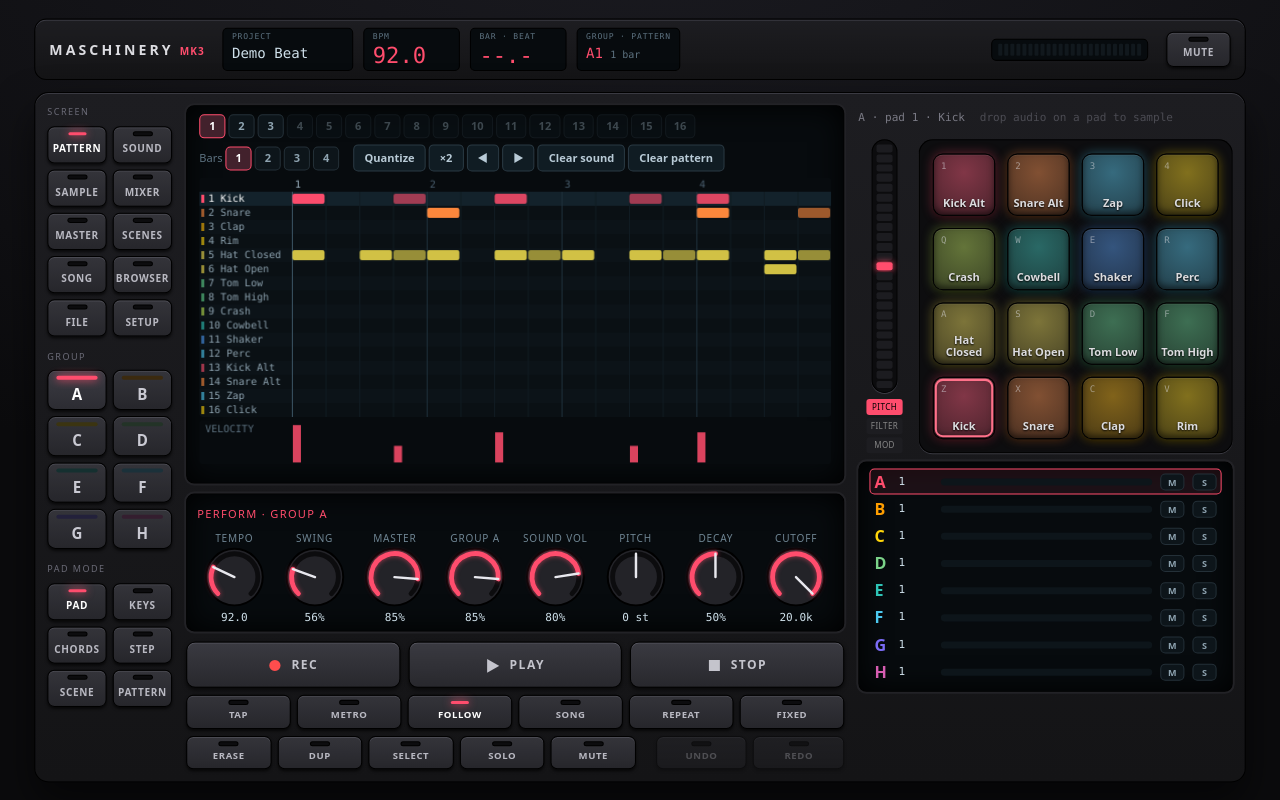
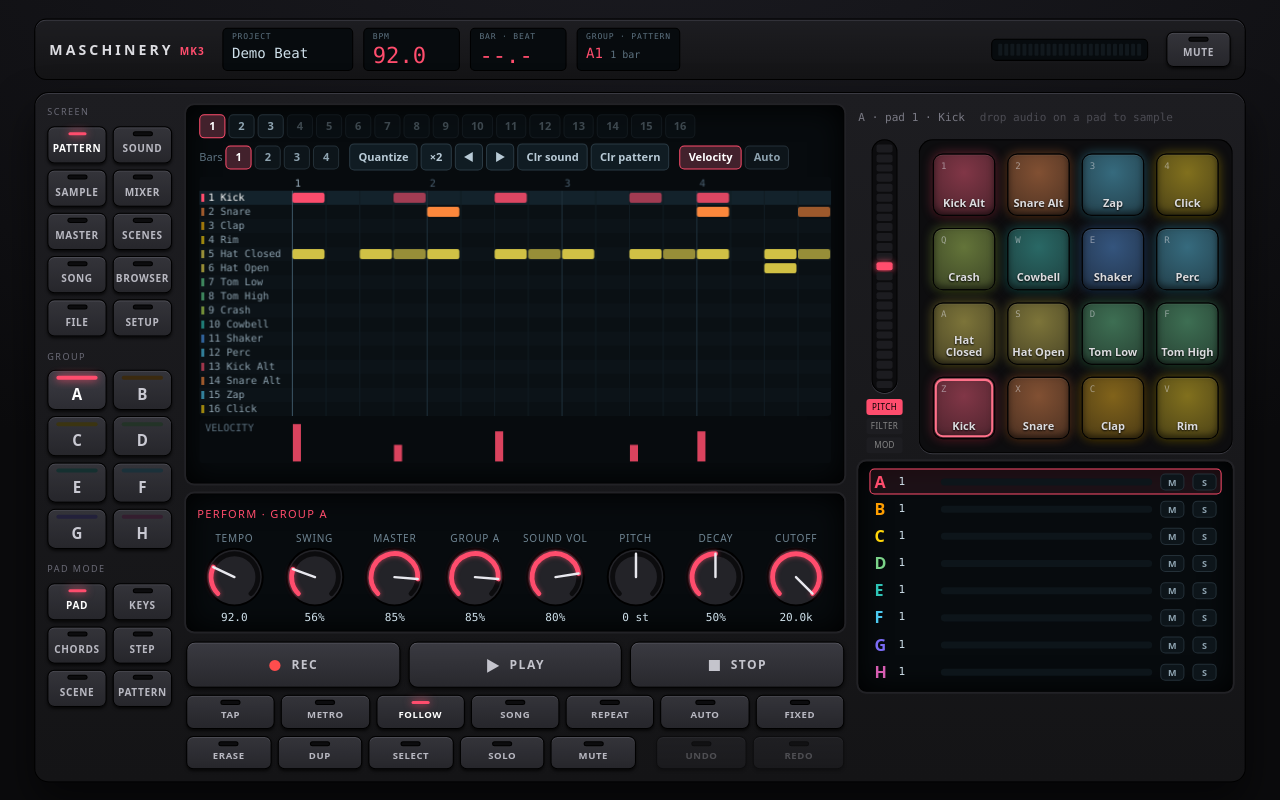
Before and after one commit to tintamarre/maschinery, a Vue app: page / in a window 1280 px wide. Built offline with nearby package versions, Linux system fonts and the light colour scheme.

Commit message:
feat: automation recording (Auto Write) with lane view, playback and bounce support

```diff
--- a/src/components/Transport.vue
+++ b/src/components/Transport.vue
@@ -19,6 +19,7 @@
       <HwButton label="Follow" :on="settings.follow" @click="settings.follow = !settings.follow" />
       <HwButton label="Song" :on="ui.songMode" title="Play the arranger instead of the current patterns" @click="ui.songMode = !ui.songMode" />
       <HwButton label="Repeat" :on="ui.noteRepeat" title="B" @click="setNoteRepeat(!ui.noteRepeat)" />
+      <HwButton label="Auto" :on="ui.autoWrite" title="Auto Write: record knob moves into the pattern while playing" @click="ui.autoWrite = !ui.autoWrite" />
       <HwButton label="Fixed" :on="ui.fixedVel" title="G · fixed velocity" @click="ui.fixedVel = !ui.fixedVel" />
     </div>
     <div class="row">
--- a/src/core/bounce.ts
+++ b/src/core/bounce.ts
@@ -31,6 +31,18 @@
     setGroupPattern: (g, idx) => { project.groups[g]!.pattern = idx },
     addEvent: () => {},
     eraseAt: () => {},
+    applyAuto: (g, target, value, time) => {
+      const grp = project.groups[g]!
+      if (target.startsWith('g.')) {
+        ;(grp as unknown as Record<string, number>)[target.slice(2)] = value
+        engine.refreshGroup(g, time)
+      } else {
+        const dot = target.indexOf('.')
+        const si = Number(target.slice(1, dot))
+        ;(grp.sounds[si]!.params as unknown as Record<string, number>)[target.slice(dot + 1)] = value
+        engine.refreshSound(g, si, time)
+      }
+    },
   })
   seq.runOffline(bars * BAR, opts.song && project.song.length > 0)
   const buf = await ctx.startRendering()
--- a/src/core/engine.ts
+++ b/src/core/engine.ts
@@ -202,10 +202,10 @@
     return clamp((60 / p.tempo) * div.beats, 0.01, 3.9)
   }
 
-  refreshGroup(g: number): void {
+  refreshGroup(g: number, at?: number): void {
     const grp = this.getProject().groups[g]!
     const bus = this.buses[g]!
-    const t = this.ctx.currentTime
+    const t = at ?? this.ctx.currentTime
     bus.input.gain.setTargetAtTime(this.groupAudible(g) ? grp.volume : 0, t, 0.01)
     bus.pan.pan.setTargetAtTime(grp.pan, t, 0.01)
     bus.sendRev.gain.setTargetAtTime(grp.reverb, t, 0.01)
@@ -231,11 +231,11 @@
     return this.groupAudible(g) && !snd.mute && (!anySolo || snd.solo)
   }
 
-  refreshSound(g: number, s: number): void {
+  refreshSound(g: number, s: number, at?: number): void {
     const strip = this.strips.get(g * 16 + s)
     if (!strip) return
     const p = this.getProject().groups[g]!.sounds[s]!.params
-    const t = this.ctx.currentTime
+    const t = at ?? this.ctx.currentTime
     strip.filter.frequency.setTargetAtTime(Math.min(20 * Math.pow(1000, p.cutoff), this.ctx.sampleRate / 2 - 100), t, 0.01)
     strip.filter.Q.setTargetAtTime(0.5 + p.reso * 14, t, 0.01)
     strip.shaper.curve = driveCurve(p.drive)
--- a/src/core/pattern.ts
+++ b/src/core/pattern.ts
@@ -1,8 +1,8 @@
 import { BAR, STEP } from './constants'
-import type { NoteEvent, Pattern } from './types'
+import type { AutoLane, NoteEvent, Pattern } from './types'
 
 export function newPattern(bars = 1): Pattern {
-  return { bars, events: [], rev: 0 }
+  return { bars, events: [], auto: [], rev: 0 }
 }
 
 export function touch(p: Pattern): void {
@@ -45,18 +45,22 @@
 
 export function clearPattern(p: Pattern): void {
   p.events = []
+  p.auto = []
   touch(p)
 }
 
 export function setBars(p: Pattern, bars: number): void {
   p.bars = bars
   p.events = p.events.filter((e) => e.t < bars * BAR)
+  for (const lane of p.auto) lane.points = lane.points.filter((pt) => pt.t < bars * BAR)
+  p.auto = p.auto.filter((l) => l.points.length > 0)
   touch(p)
 }
 
 export function copyPatternInto(src: Pattern, dst: Pattern): void {
   dst.bars = src.bars
   dst.events = src.events.map((e) => ({ ...e }))
+  dst.auto = (src.auto ?? []).map((l) => ({ target: l.target, points: l.points.map((pt) => ({ ...pt })) }))
   touch(dst)
 }
 
@@ -77,6 +81,7 @@
   const len = patternLength(p)
   const copy = p.events.map((e) => ({ ...e, t: e.t + len }))
   p.events.push(...copy)
+  for (const lane of p.auto) lane.points.push(...lane.points.map((pt) => ({ t: pt.t + len, v: pt.v })))
   p.bars = Math.min(4, p.bars * 2)
   touch(p)
 }
@@ -99,3 +104,49 @@
 export function sorted(p: Pattern): NoteEvent[] {
   return [...p.events].sort((a, b) => a.t - b.t)
 }
+
+// ---- automation -----------------------------------------------------------------
+
+/** linearly interpolated lane value at a tick, wrapping around the loop end; null for an empty lane */
+export function laneValueAt(lane: AutoLane, tick: number, len: number): number | null {
+  const pts = lane.points
+  if (!pts.length) return null
+  if (pts.length === 1) return pts[0]!.v
+  let prev: { t: number; v: number } | undefined
+  let next: { t: number; v: number } | undefined
+  for (const pt of pts) {
+    if (pt.t <= tick) prev = pt
+    else { next = pt; break }
+  }
+  const first = pts[0]!
+  const last = pts[pts.length - 1]!
+  const a = prev ?? { t: last.t - len, v: last.v }
+  const b = next ?? { t: first.t + len, v: first.v }
+  const span = b.t - a.t
+  if (span <= 0) return a.v
+  return a.v + ((b.v - a.v) * (tick - a.t)) / span
+}
+
+/** write a point; overwrites the points passed since the previous write so a take replaces the old curve */
+export function writeAutoPoint(p: Pattern, target: string, tick: number, value: number, prevTick: number | null): void {
+  let lane = p.auto.find((l) => l.target === target)
+  if (!lane) {
+    lane = { target, points: [] }
+    p.auto.push(lane)
+    lane = p.auto[p.auto.length - 1]!
+  }
+  if (prevTick !== null) {
+    const len = patternLength(p)
+    lane.points = lane.points.filter((pt) =>
+      prevTick <= tick ? !(pt.t > prevTick && pt.t <= tick) : !(pt.t > prevTick && pt.t < len) && !(pt.t >= 0 && pt.t <= tick),
+    )
+  }
+  lane.points.push({ t: tick, v: value })
+  lane.points.sort((x, y) => x.t - y.t)
+  touch(p)
+}
+
+export function removeLane(p: Pattern, target: string): void {
+  p.auto = p.auto.filter((l) => l.target !== target)
+  touch(p)
+}
--- a/src/core/project.ts
+++ b/src/core/project.ts
@@ -217,7 +217,7 @@
         }),
         patterns: Array.from({ length: NUM_PATTERNS }, (_, pi) => {
           const sp = sg.patterns?.[pi]
-          return sp ? { bars: sp.bars ?? 1, events: sp.events ?? [], rev: 0 } : newPattern(1)
+          return sp ? { bars: sp.bars ?? 1, events: sp.events ?? [], auto: sp.auto ?? [], rev: 0 } : newPattern(1)
         }),
       }
     }),
--- a/src/core/sequencer.ts
+++ b/src/core/sequencer.ts
@@ -1,5 +1,6 @@
 import { BAR, NUM_GROUPS, PPQ, REPEAT_RATES } from './constants'
 import type { AudioEngine } from './engine'
+import { laneValueAt } from './pattern'
 import type { NoteEvent, Pattern, Project, Settings } from './types'
 
 const LOOKAHEAD = 0.14
@@ -10,6 +11,7 @@
   setGroupPattern(g: number, idx: number): void
   addEvent(g: number, pattern: number, ev: NoteEvent): void
   eraseAt(g: number, s: number, tick: number): void
+  applyAuto?(g: number, target: string, value: number, time: number): void
   onSongIndex?(idx: number): void
 }
 
@@ -72,6 +74,7 @@
   eraseHeld = new Set<number>()
   stutter = 0
 
+  private lastAuto = new Map<string, number>()
   private running = false
   private nextTime = 0
   private worker: Worker | null = null
@@ -132,6 +135,7 @@
     this.recording = !!opts.record
     this.stopClock()
     this.pos.fill(0)
+    this.lastAuto.clear()
     this.ring.length = 0
     this.songIdx = -1
     this.songBarsLeft = 0
@@ -311,6 +315,17 @@
         if (Math.floor(s / 16) === g) this.hooks.eraseAt(g, s % 16, pos)
       }
 
+      if (pos % 4 === 0 && pat.auto?.length && this.hooks.applyAuto) {
+        for (const lane of pat.auto) {
+          const v = laneValueAt(lane, pos, len)
+          const key = g + lane.target
+          if (v !== null && this.lastAuto.get(key) !== v) {
+            this.lastAuto.set(key, v)
+            this.hooks.applyAuto(g, lane.target, v, time)
+          }
+        }
+      }
+
       const evs = this.eventsAt(pat, pos)
       if (evs) {
         const off = swingOffset(pos % 48, swingTicks) * sec
--- a/src/store.ts
+++ b/src/store.ts
@@ -8,7 +8,7 @@
 import { initMidi, setMidiChannel, setMidiInput, type MidiPort } from './core/midi'
 import {
   addEvent, clearPattern, clearSound, copyPatternInto, doublePattern, newPattern, quantizeEvents, removeEventsIn,
-  setBars, shiftEvents, toggleStep, touch,
+  removeLane, setBars, shiftEvents, toggleStep, touch, writeAutoPoint,
 } from './core/pattern'
 import {
   BASE_PARAMS, KITS, applyKit, cloneProject, createDemoProject, createProject, makeSound, migrate, type Kit,
@@ -19,7 +19,7 @@
 } from './core/samples'
 import { Sequencer } from './core/sequencer'
 import type { Voice } from './core/voices'
-import type { EngineId, KnobDef, NoteEvent, Project, Settings, SoundParams } from './core/types'
+import type { AutoLane, EngineId, KnobDef, NoteEvent, Project, Settings, SoundParams } from './core/types'
 
 export type PadMode = 'pad' | 'keyboard' | 'chords' | 'step' | 'scene' | 'pattern'
 export type ViewId = 'pattern' | 'sound' | 'sample' | 'mixer' | 'master' | 'scenes' | 'song' | 'browser' | 'file' | 'settings'
@@ -97,6 +97,8 @@
   busy: '',
   muted: false,
   snapArm: false,
+  autoWrite: false,
+  autoView: false,
   snap: new Array<number>(NUM_GROUPS).fill(-1),
 })
 
@@ -134,7 +136,7 @@
 let engine: AudioEngine | null = null
 let seq: Sequencer | null = null
 
-interface Snap { g: number; p: number; bars: number; events: NoteEvent[] }
+interface Snap { g: number; p: number; bars: number; events: NoteEvent[]; auto: AutoLane[] }
 const undoStack: Snap[] = []
 const redoStack: Snap[] = []
 let lastSnapKey = ''
@@ -142,7 +144,7 @@
 
 function takeSnap(g: number, p: number): Snap {
   const pat = project.groups[g]!.patterns[p]!
-  return { g, p, bars: pat.bars, events: pat.events.map((e) => ({ ...e })) }
+  return { g, p, bars: pat.bars, events: pat.events.map((e) => ({ ...e })), auto: pat.auto.map((l) => ({ target: l.target, points: l.points.map((pt) => ({ ...pt })) })) }
 }
 
 /** call before mutating a pattern; `coalesce` merges bursts (live recording) into one undo step */
@@ -166,6 +168,7 @@
   const pat = project.groups[s.g]!.patterns[s.p]!
   pat.bars = s.bars
   pat.events = s.events.map((e) => ({ ...e }))
+  pat.auto = s.auto.map((l) => ({ target: l.target, points: l.points.map((pt) => ({ ...pt })) }))
   touch(pat)
 }
 
@@ -201,6 +204,18 @@
     addEvent: (g, p, ev) => {
       snapshot(g, p, 2500)
       addEvent(project.groups[g]!.patterns[p]!, ev)
+    },
+    applyAuto: (g, target, value, time) => {
+      const grp = project.groups[g]!
+      if (target.startsWith('g.')) {
+        ;(grp as unknown as Record<string, number>)[target.slice(2)] = value
+        engine?.refreshGroup(g, time)
+      } else {
+        const dot = target.indexOf('.')
+        const si = Number(target.slice(1, dot))
+        ;(grp.sounds[si]!.params as unknown as Record<string, number>)[target.slice(dot + 1)] = value
+        engine?.refreshSound(g, si, time)
+      }
     },
     eraseAt: (g, s, tick) => {
       const pat = project.groups[g]!.patterns[project.groups[g]!.pattern]!
@@ -283,15 +298,47 @@
 // sound / group / mix actions
 // ---------------------------------------------------------------------------
 
+const lastAutoWrite = new Map<string, { tick: number; pattern: number }>()
+
+/** while Auto Write is armed and the sequencer is running, record the move into the group's current pattern */
+function writeAuto(g: number, target: string, value: number): void {
+  if (!ui.autoWrite || !seq || !seq.playing || seq.countInLeft > 0) return
+  const tick = seq.recordPosition(g, 0)
+  if (tick === null) return
+  const grp = project.groups[g]!
+  const key = g + target
+  const last = lastAutoWrite.get(key)
+  if (last && last.pattern === grp.pattern && tick === last.tick) return
+  snapshot(g, grp.pattern, 2500)
+  const sameTake = last && last.pattern === grp.pattern && Math.abs(tick - last.tick) < 48
+  writeAutoPoint(grp.patterns[grp.pattern]!, target, tick, value, sameTake ? last.tick : null)
+  lastAutoWrite.set(key, { tick, pattern: grp.pattern })
+}
+
+export function laneLabel(g: number, target: string): string {
+  if (target.startsWith('g.')) return `Group ${GROUP_NAMES[g]} · ${target.slice(2)}`
+  const dot = target.indexOf('.')
+  const si = Number(target.slice(1, dot))
+  const key = target.slice(dot + 1) as keyof SoundParams
+  return `${project.groups[g]!.sounds[si]?.name ?? si + 1} · ${PARAM_META[key]?.label ?? key}`
+}
+
+export function deleteLane(target: string): void {
+  snapshot()
+  removeLane(currentPattern.value, target)
+}
+
 export function setSoundParam<K extends keyof SoundParams>(g: number, s: number, key: K, value: SoundParams[K]): void {
   const snd = project.groups[g]!.sounds[s]!
   snd.params[key] = value
   engine?.refreshSound(g, s)
+  writeAuto(g, `s${s}.${key}`, value as number)
 }
 
 export function setGroupParam(g: number, key: 'volume' | 'pan' | 'reverb' | 'delay', value: number): void {
   project.groups[g]![key] = value
   engine?.refreshGroup(g)
+  writeAuto(g, `g.${key}`, value)
 }
 
 export function setMaster<K extends keyof Project['master']>(key: K, value: Project['master'][K]): void {
@@ -397,7 +444,7 @@
     const src = project.groups[ui.group]!
     const dst = project.groups[g]!
     dst.sounds = JSON.parse(JSON.stringify(src.sounds))
-    dst.patterns = src.patterns.map((p) => ({ bars: p.bars, rev: 0, events: p.events.map((e) => ({ ...e })) }))
+    dst.patterns = src.patterns.map((p) => ({ bars: p.bars, rev: 0, events: p.events.map((e) => ({ ...e })), auto: p.auto.map((l) => ({ target: l.target, points: l.points.map((pt) => ({ ...pt })) })) }))
     engine?.refreshMix()
     toast(`Group ${GROUP_NAMES[ui.group]} duplicated to ${GROUP_NAMES[g]}`)
     ui.duplicate = false
--- a/src/views/PatternView.vue
+++ b/src/views/PatternView.vue
@@ -4,7 +4,7 @@
 import { addEvent, removeEventsIn } from '../core/pattern'
 import { SUSTAINED } from '../core/voices'
 import {
-  clearCurrentPattern, clearCurrentSound, currentGroup, currentPattern, doubleCurrent, patternBars, playback, previewSound,
+  PARAM_META, clearCurrentPattern, clearCurrentSound, deleteLane, laneLabel, currentGroup, currentPattern, doubleCurrent, patternBars, playback, previewSound,
   quantTicks, quantizeCurrent, selectPattern, selectSound, setEventVelocity, settings, shiftCurrent, snapshot, ui,
 } from '../store'
 
@@ -107,6 +107,51 @@
   }
 }
 
+const LANE_COLORS = ['#4cc9f0', '#ffd60a', '#7bd389', '#ff8a3d', '#c77dff', '#ff4d6d']
+
+function laneRange(target: string): [number, number] {
+  if (target.startsWith('g.')) return target === 'g.pan' ? [-1, 1] : [0, 1]
+  const meta = PARAM_META[target.slice(target.indexOf('.') + 1) as keyof typeof PARAM_META]
+  return meta ? [meta.min, meta.max] : [0, 1]
+}
+
+function drawAuto(ctx: CanvasRenderingContext2D) {
+  const pat = currentPattern.value
+  const len = pat.bars * BAR
+  const gridW = width.value - LABEL_W
+  ctx.font = '9px ui-monospace, Menlo, monospace'
+  ctx.textBaseline = 'top'
+  ctx.fillStyle = '#5d7280'
+  if (!pat.auto.length) {
+    ctx.fillText('AUTOMATION', 6, 4)
+    ctx.fillText('Arm Auto, press Play, then move a knob', LABEL_W + 8, VEL_H / 2 - 5)
+    return
+  }
+  pat.auto.forEach((lane, i) => {
+    const col = LANE_COLORS[i % LANE_COLORS.length]!
+    ctx.fillStyle = col
+    ctx.fillText('✕ ' + laneLabel(ui.group, lane.target).slice(0, 14), 4, 3 + i * 12)
+    const [lo, hi] = laneRange(lane.target)
+    const yOf = (v: number) => VEL_H - 4 - ((v - lo) / (hi - lo || 1)) * (VEL_H - 8)
+    ctx.strokeStyle = col
+    ctx.lineWidth = 1.5
+    ctx.beginPath()
+    const pts = lane.points
+    if (pts.length) {
+      ctx.moveTo(LABEL_W, yOf(pts[0]!.v))
+      for (const pt of pts) ctx.lineTo(LABEL_W + (pt.t / len) * gridW, yOf(pt.v))
+      ctx.lineTo(LABEL_W + gridW, yOf(pts[pts.length - 1]!.v))
+    }
+    ctx.stroke()
+    ctx.fillStyle = col
+    for (const pt of pts) ctx.fillRect(LABEL_W + (pt.t / len) * gridW - 1.5, yOf(pt.v) - 1.5, 3, 3)
+  })
+  if (playback.playing) {
+    ctx.fillStyle = '#ffffffcc'
+    ctx.fillRect(LABEL_W + ((playback.pos[ui.group] ?? 0) / len) * gridW, 0, 1.5, VEL_H)
+  }
+}
+
 function drawVel() {
   const c = vel.value
   if (!c) return
@@ -116,6 +161,10 @@
   const cw = cellW()
   ctx.fillStyle = '#070b0e'
   ctx.fillRect(0, 0, width.value, VEL_H)
+  if (ui.autoView) {
+    drawAuto(ctx)
+    return
+  }
   ctx.fillStyle = '#5d7280'
   ctx.font = '10px ui-monospace, Menlo, monospace'
   ctx.textBaseline = 'top'
@@ -215,6 +264,13 @@
 
 function velDown(e: PointerEvent) {
   const { x, y } = velAt(e)
+  if (ui.autoView) {
+    if (x < LABEL_W) {
+      const lane = currentPattern.value.auto[Math.floor((y - 3) / 12)]
+      if (lane) deleteLane(lane.target)
+    }
+    return
+  }
   const cw = cellW()
   let best: import('../core/types').NoteEvent | null = null
   let bestD = Infinity
@@ -260,8 +316,12 @@
         <button class="btn" @click="doubleCurrent">×2</button>
         <button class="btn" title="Shift pattern one step left" @click="shiftCurrent(-1)">◀</button>
         <button class="btn" title="Shift pattern one step right" @click="shiftCurrent(1)">▶</button>
-        <button class="btn danger" @click="clearCurrentSound">Clear sound</button>
-        <button class="btn danger" @click="clearCurrentPattern">Clear pattern</button>
+        <button class="btn danger" @click="clearCurrentSound">Clr sound</button>
+        <button class="btn danger" @click="clearCurrentPattern">Clr pattern</button>
+      </div>
+      <div class="chips">
+        <button class="chip" :class="{ on: !ui.autoView }" @click="ui.autoView = false">Velocity</button>
+        <button class="chip" :class="{ on: ui.autoView }" title="Show recorded automation lanes" @click="ui.autoView = true">Auto{{ currentPattern.auto.length ? ' ' + currentPattern.auto.length : '' }}</button>
       </div>
     </div>
     <div ref="wrap" class="canvases">
@@ -273,8 +333,9 @@
 
 <style scoped>
 .pv { display: flex; flex-direction: column; gap: 6px; height: 100%; min-height: 0; }
-.tools { display: flex; flex-wrap: wrap; gap: 6px 14px; align-items: center; }
+.tools { display: flex; flex-wrap: wrap; gap: 5px 10px; align-items: center; }
 .chips { display: flex; flex-wrap: wrap; gap: 3px; align-items: center; }
+.tools .btn { padding: 4px 8px; }
 .canvases { display: flex; flex-direction: column; gap: 3px; min-width: 0; flex: none; }
 canvas { display: block; touch-action: none; border-radius: 4px; cursor: crosshair; }
 canvas.vel { cursor: ns-resize; }
```
Also changed, not shown: src/core/types.ts (+13 -0 lines), 1 other file (tests, documents, lock files or other folders).
